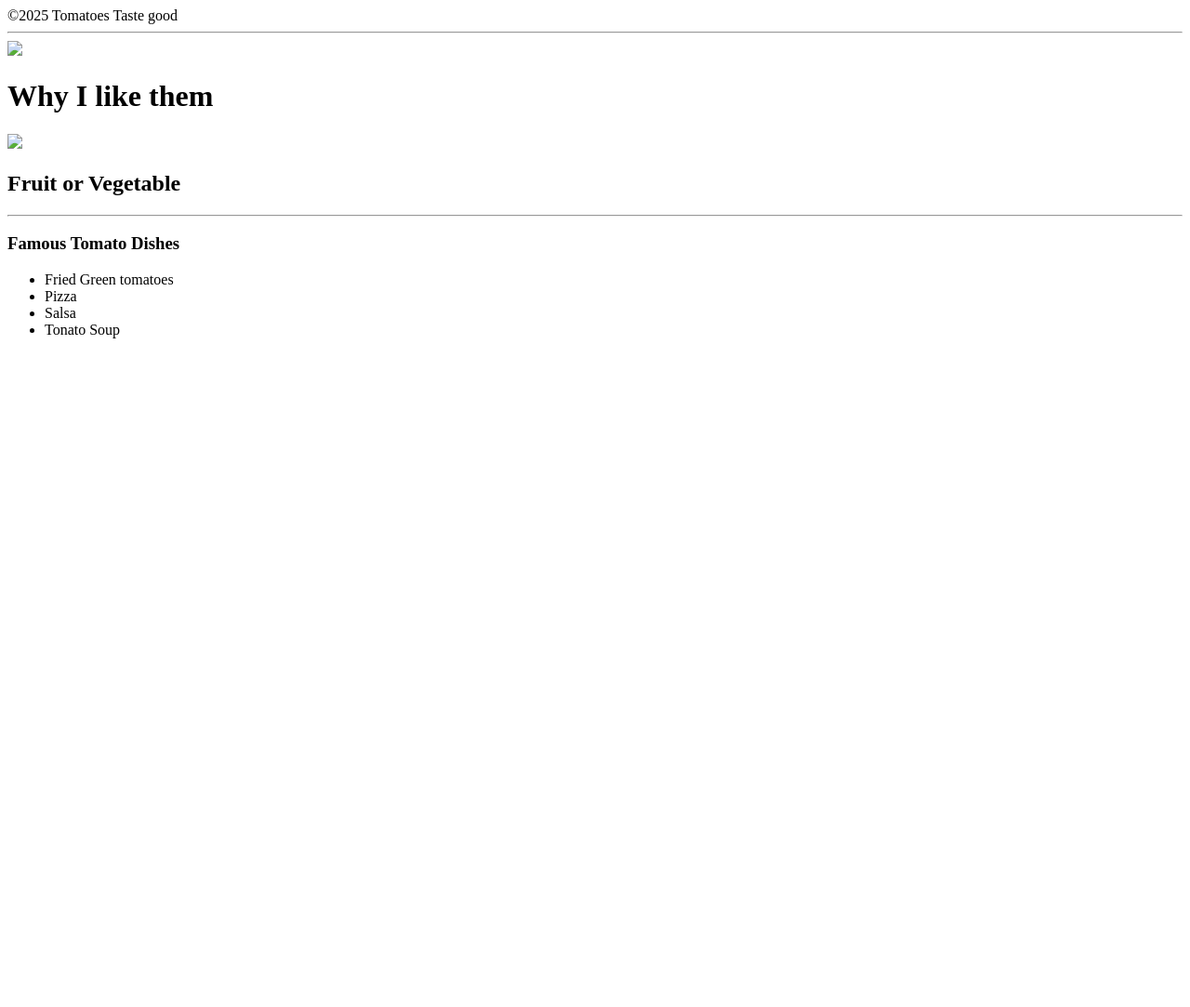
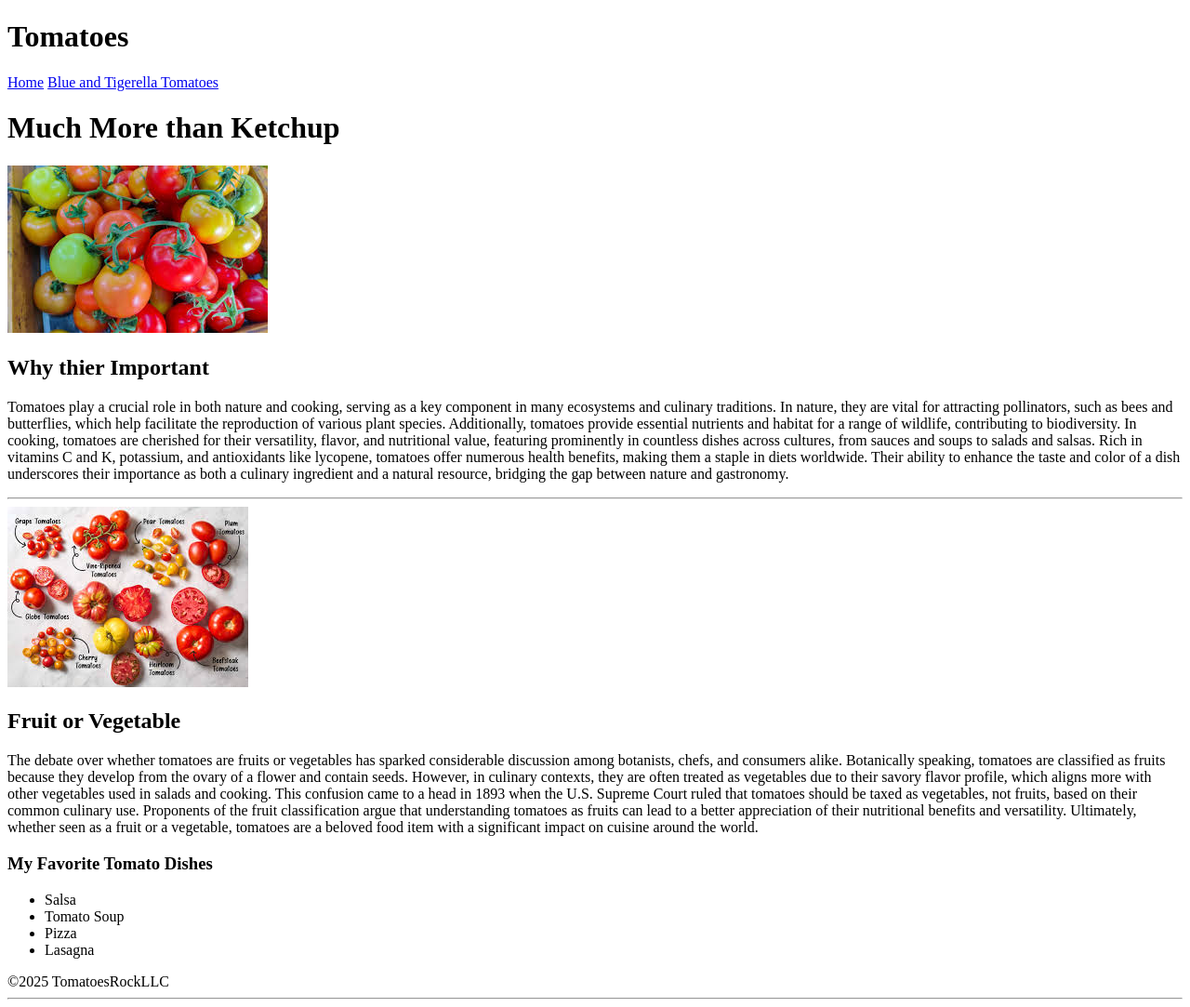
Before and after one commit to cameron23bank/citc1300, a plain HTML site: page html5_css/index.html in a window 1280 px wide. Shown: the whole page at 93% size. Before the commit the page ends 800 px from the top, so only its background shows below. Drawn offline with Linux system fonts and the light colour scheme.

Commit message:
Update index.html

```diff
--- a/html5_css/index.html
+++ b/html5_css/index.html
@@ -5,30 +5,41 @@
         <meta name="viewport" content="width=device-width, intitial-scale=1.0">
 <title>Tomatoes</title>
 <link rel="stylesheet" href="css/styles.css">
+
 </head>
 
 <body>
     <div id="container">
-        <header></header>
-        <nav></nav>
-        <main></main>
-        <footer>&copy;2025 Tomatoes Taste good</footer>
+        <header>
+            <h1>Tomatoes</h1>
+        </header>
+        <nav>
+            <a href="index.html">Home</a>
+            <a href="bluetigerella.html">Blue and Tigerella Tomatoes</a>
+        </nav>
+        <main>
+         <h1>Much More than Ketchup</h1>
+<img src="images/colorfultomatoes.jpg" alt="colorful tomatoes">
+
+<h2>Why thier Important</h2>
+    <p>Tomatoes play a crucial role in both nature and cooking, serving as a key component in many ecosystems and culinary traditions. In nature, they are vital for attracting pollinators, such as bees and butterflies, which help facilitate the reproduction of various plant species. Additionally, tomatoes provide essential nutrients and habitat for a range of wildlife, contributing to biodiversity. In cooking, tomatoes are cherished for their versatility, flavor, and nutritional value, featuring prominently in countless dishes across cultures, from sauces and soups to salads and salsas. Rich in vitamins C and K, potassium, and antioxidants like lycopene, tomatoes offer numerous health benefits, making them a staple in diets worldwide. Their ability to enhance the taste and color of a dish underscores their importance as both a culinary ingredient and a natural resource, bridging the gap between nature and gastronomy.</p>
+    <hr>
+<img src="images/tomatoechart.jpg" alt="Types of Tomatoes">
+    <h2>Fruit or Vegetable</h2>
+        <p>The debate over whether tomatoes are fruits or vegetables has sparked considerable discussion among botanists, chefs, and consumers alike. Botanically speaking, tomatoes are classified as fruits because they develop from the ovary of a flower and contain seeds. However, in culinary contexts, they are often treated as vegetables due to their savory flavor profile, which aligns more with other vegetables used in salads and cooking. This confusion came to a head in 1893 when the U.S. Supreme Court ruled that tomatoes should be taxed as vegetables, not fruits, based on their common culinary use. Proponents of the fruit classification argue that understanding tomatoes as fruits can lead to a better appreciation of their nutritional benefits and versatility. Ultimately, whether seen as a fruit or a vegetable, tomatoes are a beloved food item with a significant impact on cuisine around the world.</p>
+
+    </h2>
+<h3>My Favorite Tomato Dishes</h3>
+<ul>
+    <li>Salsa</li>
+    <li>Tomato Soup</li>
+    <li>Pizza</li>
+    <li>Lasagna</li>
+</ul>
+        </main>
+        <footer>&copy;2025 TomatoesRockLLC</footer>
     </div>
 <hr>
-<img src="colorfultomatoes.jpg">
-<h1>Why I like them</h1>
-<p></p>
-<img src="tomatoechart.jpg">
-<h2>Fruit or Vegetable</h2>
-<p></p>
-<hr>
-<h3>Famous Tomato Dishes</h3>
-<ul>
-    <li>Fried Green tomatoes</li>
-    <li>Pizza</li>
-    <li>Salsa</li>
-    <li>Tonato Soup</li>
-</ul>
 
 </body>
 </html>
```
